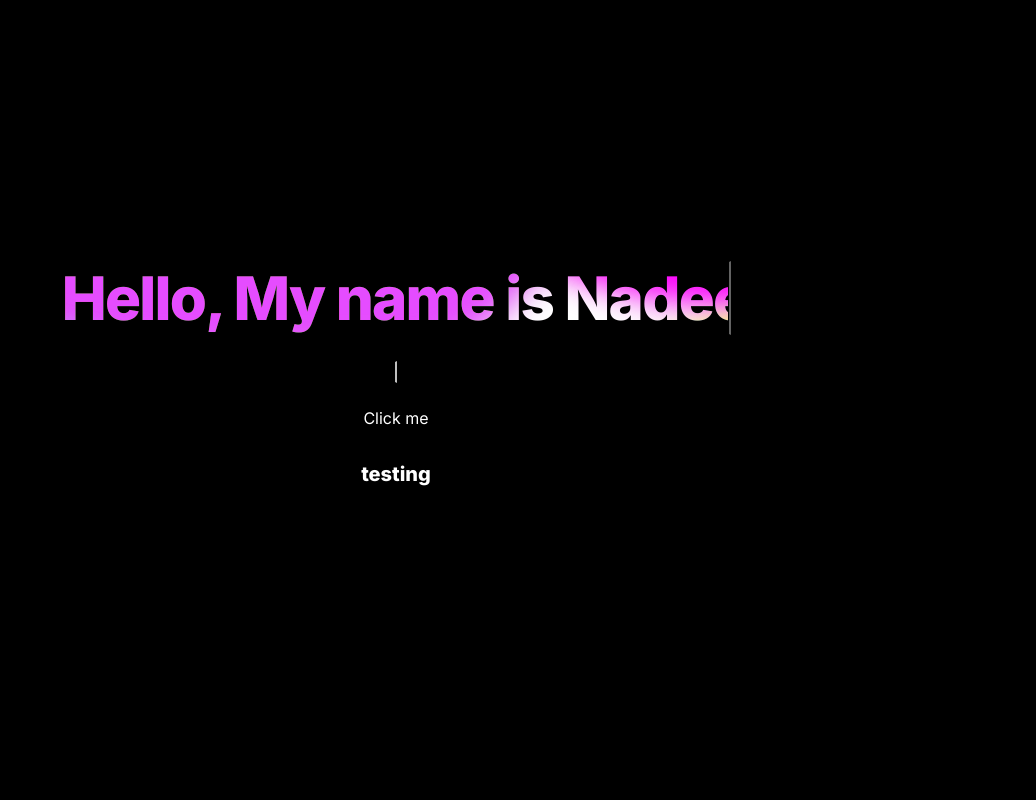
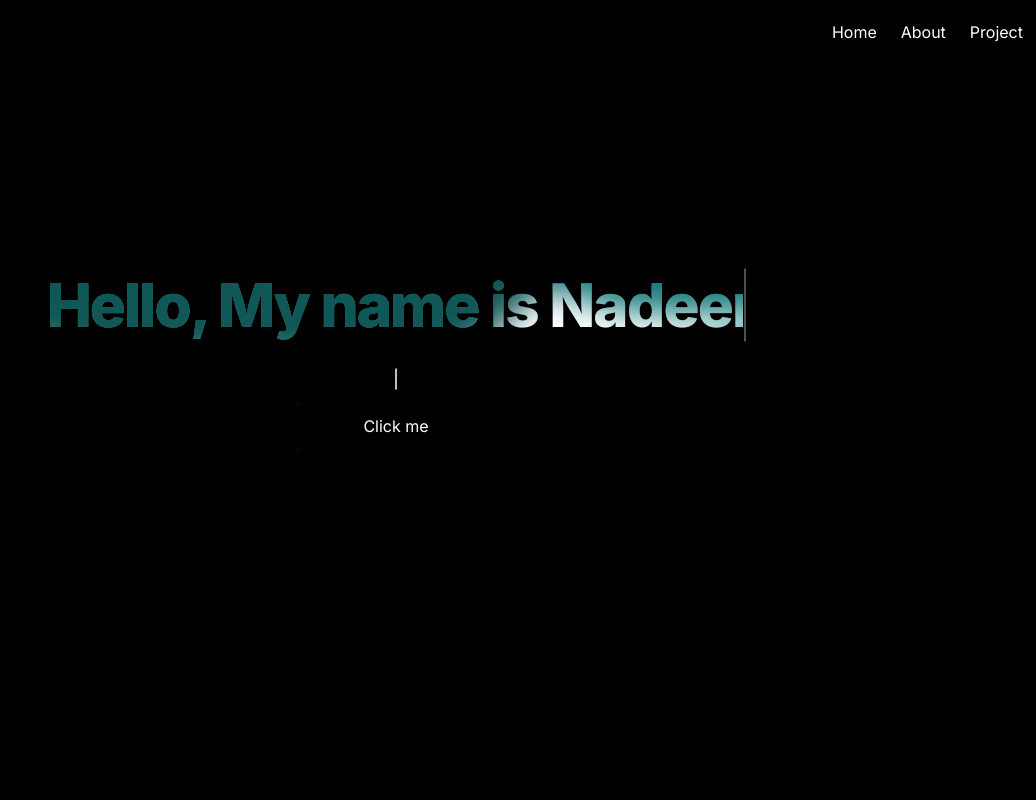
Before and after one commit to NadeemAhmadd/PortfolioSite, a React (Create React App) app in the folder nadeems_porfolio_site/: page / in a window 1280 px wide. Shown: the top 800 px of the page, without its empty margins (244-1280 px from the left). Built offline with nearby package versions, Linux system fonts and the light colour scheme.

Commit message:
creating sections and organizing components

```diff
--- a/nadeems_porfolio_site/src/App.css
+++ b/nadeems_porfolio_site/src/App.css
@@ -2,6 +2,15 @@
 .fade-in {
   opacity: 0;
   animation: fadeIn 1s ease-in forwards;
+}
+html {
+  scroll-behavior: smooth;
+}
+
+.section1 {
+  height: 1000px;
+  padding-top: 300px;
+
 }
 
 @keyframes fadeIn {
--- a/nadeems_porfolio_site/src/App.js
+++ b/nadeems_porfolio_site/src/App.js
@@ -6,27 +6,22 @@ import { useRef } from "react";
 import "./App.css";
 import ScrollToTop from "./components/ScrollToTop.js";
 import TopPageButton from './components/top_page_button';
+import MenuBar from './components/MenuBar';
 
 
 function App() {
-  const services = useRef(null);
-  const blog = useRef(null);
-  const contact = useRef(null);
-
-  const scrollToSection = (elementRef) => {
-    window.scrollTo({
-      top: elementRef.current.offsetTop,
-      behavior: "smooth",
-    });
-  };
+  const aboutRef = useRef(null);
+  const projectRef = useRef(null);
+  const homeRef = useRef(null);
 
 
   return (
 
     <div class="content fade-in">
+
+
+    <section className='section1' id="titlepage" ref={homeRef} >
     <Backround/>
-
-    <section id="titlepage">
 
     <h1  class="title  cursor typewriter-animation">Hello, My name is Nadeem.
         <div class="aurora">
@@ -40,10 +35,15 @@ function App() {
 
     </h1>
     <p class="cursor typewriter-animation"style={ {fontSize: '16px', animationDelay: '6s'}}>Welcome to my portfolio site.</p>
-    <TopPageButton  onClick={() => document.getElementById('aboutme').scrollIntoView({ behavior: 'smooth' })}/>
+    <TopPageButton/>
+    <MenuBar
+        aboutRef={aboutRef}
+        homeRef={homeRef}
+        projectRef={projectRef}
+      />
+    </section>
+    <section id="about" ref={aboutRef}>
 
-    </section>
-    <section id='aboutme'>
     <h1>testing</h1>
     </section>
 
--- /dev/null
+++ b/nadeems_porfolio_site/src/components/MenuBar.css
@@ -0,0 +1,41 @@
+.menu-bar {
+    background-color: transparent;
+    border: none;
+    color: white;
+    display: flex;
+    justify-content: flex-end;
+    position: fixed;
+    top: 0;
+    left: 0;
+    right: 0;
+  }
+
+  .menu-bar ul {
+    list-style-type: none;
+    margin: 0;
+    padding: 0;
+    display: flex;
+  }
+
+  .menu-bar li {
+    margin: 0 10px;
+  }
+
+  .menu-bar ul {
+    list-style-type: none;
+    margin: 0;
+    padding: 20px 0;
+    display: flex;
+  }
+
+  .menu-bar li a {
+    color: white;
+    text-decoration: none;
+    font-weight: normal;
+    transition: text-shadow 0.2s ease-in-out;
+  }
+
+  .menu-bar li a:hover {
+    text-shadow: 0 0 8px white;
+    font-weight: bold;
+  }
--- /dev/null
+++ b/nadeems_porfolio_site/src/components/MenuBar.js
@@ -0,0 +1,37 @@
+import {React, useRef} from 'react';
+
+import './MenuBar.css';
+
+function MenuBar(props) {
+    // const handleClick = (ref) => {
+    //   ref.current.scrollIntoView({ behavior: 'smooth' });
+    // };
+
+    // const handleClick = (ref) => {
+    //     ref.current.scrollIntoView({
+    //       behavior: 'smooth',
+    //       block: 'start',
+    //       inline: 'nearest'
+    //     });
+    //   };
+
+    const handleClick = (ref) => {
+        window.scrollTo({
+          top: ref.current.offsetTop,
+          behavior: "smooth"
+        });
+      };
+
+
+    return (
+      <div className="menu-bar">
+        <ul>
+          <li><a href="#titlepage" onClick={() => handleClick(props.homeRef)}>Home</a></li>
+          <li><a href="#about" onClick={() => handleClick(props.aboutRef)}>About</a></li>
+          <li><a href="#" onClick={() => handleClick(props.projectRef)}>Project</a></li>
+        </ul>
+      </div>
+    );
+  }
+
+export default MenuBar;
--- a/nadeems_porfolio_site/src/components/aurora.css
+++ b/nadeems_porfolio_site/src/components/aurora.css
@@ -51,7 +51,7 @@ body {
   position: absolute;
   width: 60vw;
   height: 60vw;
-  background-color: #00c2ff;
+  background-color: #0f5555;
   border-radius: 37% 29% 27% 27% / 28% 25% 41% 37%;
   filter: blur(1rem);
   mix-blend-mode: overlay;
@@ -64,7 +64,7 @@ body {
 }
 
 .aurora__item:nth-of-type(2) {
-  background-color: #FFFF00;
+  background-color: #12a0a0;
   right: 0;
   top: 0;
   animation: aurora-border 6s ease-in-out infinite,
@@ -72,7 +72,7 @@ body {
 }
 
 .aurora__item:nth-of-type(3) {
-  background-color: #FF00FF;
+  background-color: #147c7c;
   left: 0;
   bottom: 0;
   animation: aurora-border 6s ease-in-out infinite,
@@ -80,7 +80,7 @@ body {
 }
 
 .aurora__item:nth-of-type(4) {
-  background-color: #e54cff;
+  background-color: #105757;
   right: 0;
   bottom: -50%;
   animation: aurora-border 6s ease-in-out infinite,
--- a/nadeems_porfolio_site/src/components/top_page_button.js
+++ b/nadeems_porfolio_site/src/components/top_page_button.js
@@ -1,12 +1,21 @@
 import "./top_page_button.scss"
-import PropTypes from 'prop-types';
 import React from 'react';
 
 class TopPageButton extends React.Component {
+    handleClick = () => {
+        console.log('Faux button clicked!');
+        document.getElementById('about').scrollIntoView({ behavior: 'smooth' });
+        };
+
+
   render() {
     return (
     //   <button className="slide">Slide</button>
-      <div class="slide centered-div my-div">Click me</div>
+      <div class="slide centered-div my-div"
+      onClick={this.handleClick}
+      style={{ border: "1px solid black", borderRadius: "4px", boxSizing: "border-box", }}>Click me
+
+      </div>
 
 
     );
--- a/nadeems_porfolio_site/src/components/top_page_button.scss
+++ b/nadeems_porfolio_site/src/components/top_page_button.scss
@@ -66,7 +66,7 @@ $colors: (
     overflow: hidden;
     transition: color var(--fill-duration) ease-in-out, background-color var(--fill-duration) ease-in-out;
     background-color: transparent;
-    border: none;
+    border: 10px solid white; /* Add a white border with a width of 2px */
     font: inherit;
     line-height: 1;
     width: 200px;
```
